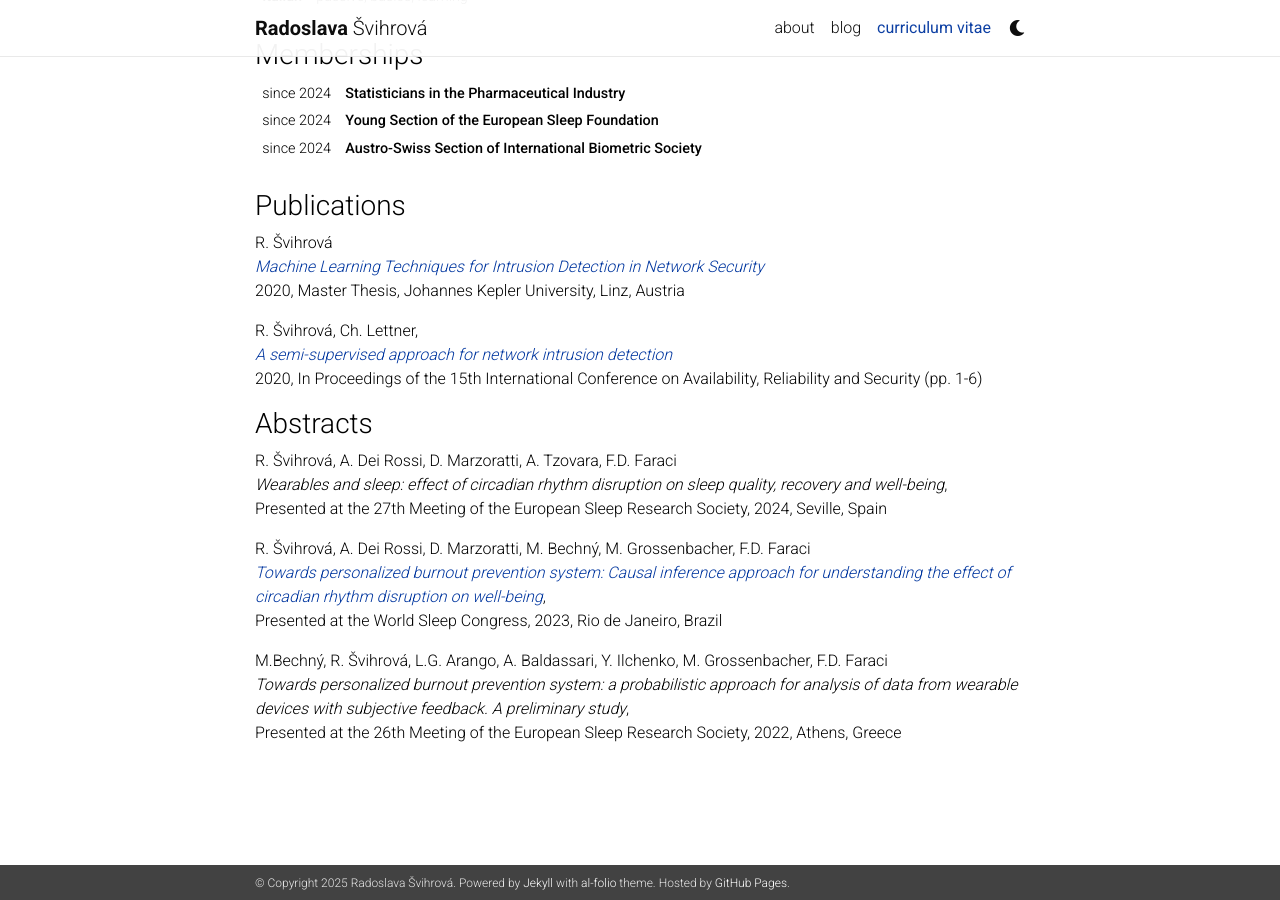
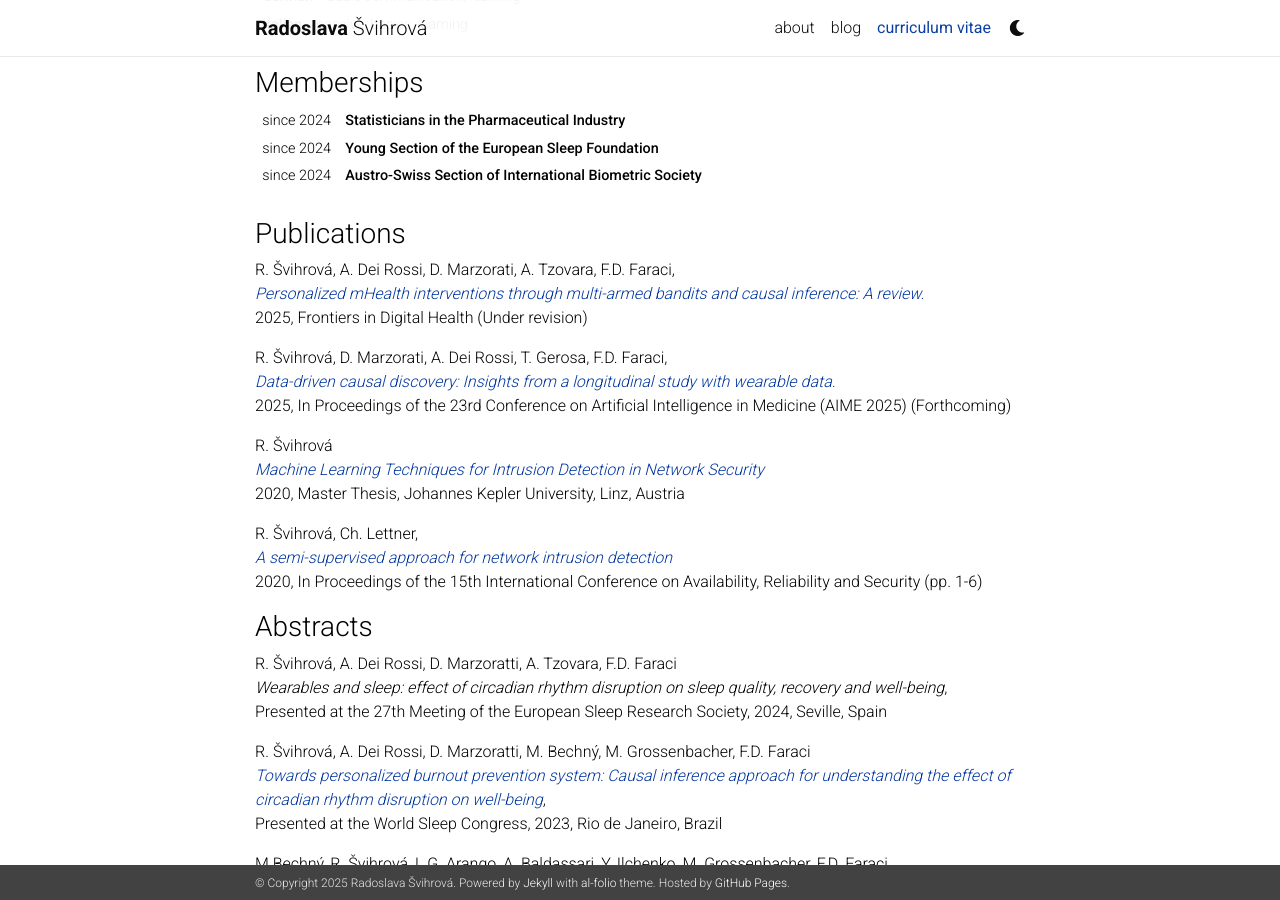
Before and after one commit to RadoslavaS/RadoslavaS.github.io, a Jekyll site: the page built from _pages/cv.md, in a window 1280 px wide and 900 px high, scrolled down 4146 px. Built offline with Jekyll 4.4.1, drawn with Linux system fonts in a browser that asks for light colours; nearby versions of some CDN libraries; a style sheet for code colours, icons or effects is not loaded; some of the changed text lies outside the part shown.

Commit message:
update publications

```diff
--- a/_pages/cv.md
+++ b/_pages/cv.md
@@ -40,6 +40,7 @@ nav: true
 
 | **Attended courses**  |
 
+|07/2025              |**Deep Learning Reinforcement Learning** Summer school, Edmonton, Canada
 |04/2025              |**European Causal Inference Meeting** Ghent, Belgium
 |04/2024              |**European Causal Inference Meeting** Copenhagen, Denmark
 |02/2024          | **Causal Thinking in Clinical Trials** by Basel Biometrics Society, Basel, Switzerland
@@ -228,6 +229,10 @@ nav: true
 
 ### Publications ###
 
+R. Švihrová, A. Dei Rossi, D. Marzorati, A. Tzovara, F.D. Faraci, <br>*[Personalized mHealth interventions through multi-armed bandits and causal inference: A review.](https://www.frontiersin.org/research-topics/58280/ai-for-health-behavior-change)* <br> 2025, Frontiers in Digital Health (Under revision)
+
+R. Švihrová, D. Marzorati, A. Dei Rossi, T. Gerosa, F.D. Faraci, <br>*[Data-driven causal discovery: Insights from a longitudinal study with wearable data.](https://aime25.aimedicine.info/)* <br> 2025, In Proceedings of the 23rd Conference on Artificial Intelligence in Medicine (AIME 2025) (Forthcoming)
+
 R. Švihrová <br>
    *[Machine Learning Techniques for Intrusion Detection in Network Security](https://epub.jku.at/obvulihs/content/titleinfo/4928712)*<br> 2020, Master Thesis, Johannes Kepler University, Linz, Austria
 
```
Also changed, not shown: other parts of _pages/cv.md (+1 -1 lines).
